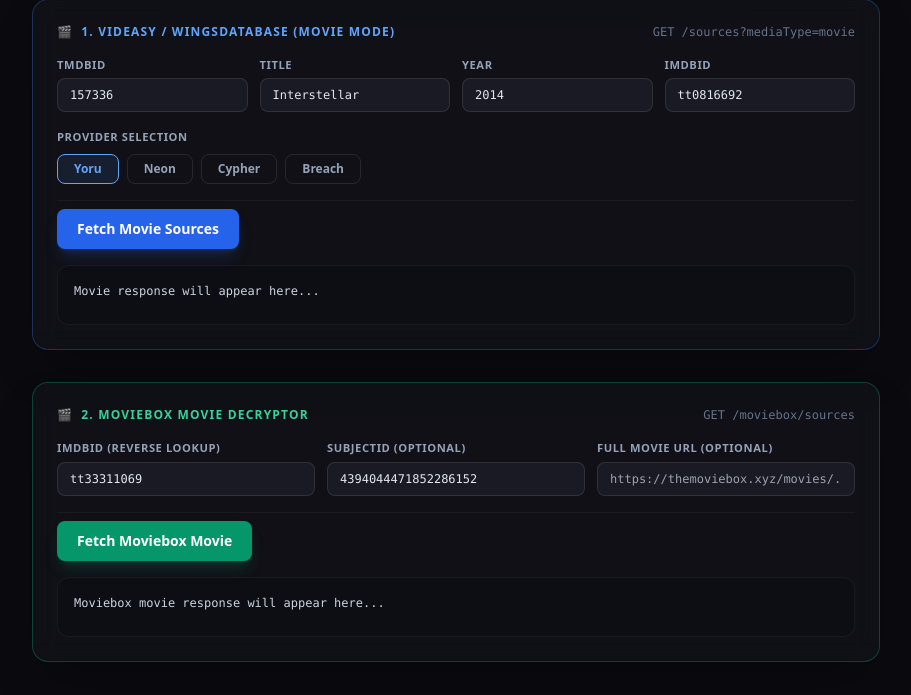
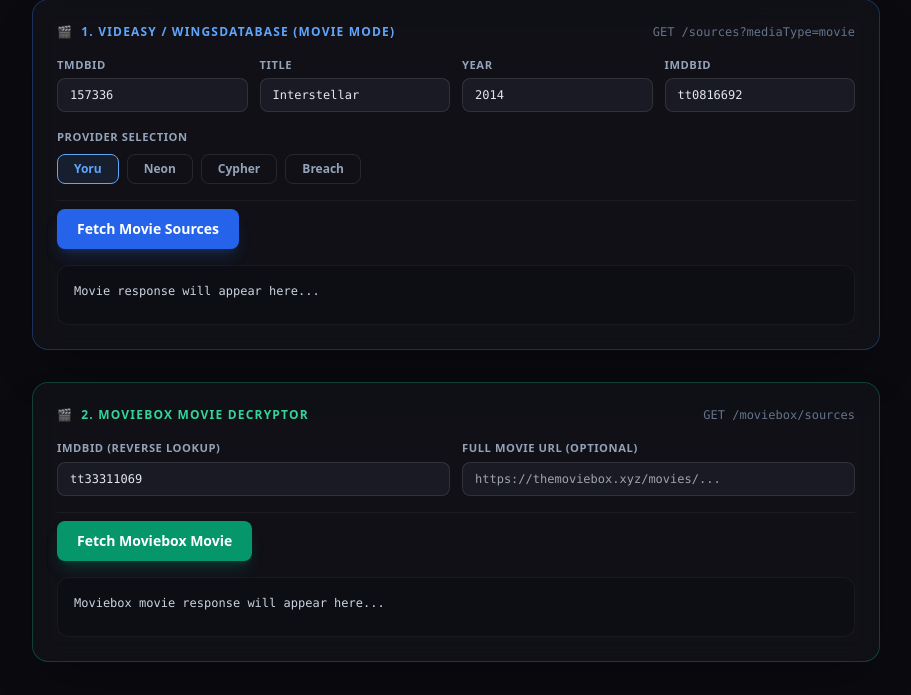
Before and after one commit to asmindev/amov-api, a FastAPI app: page / in a window 1280 px wide. Shown: the part 328-1023 px from the top of the page, without its empty margins (184-1095 px from the left). Run offline with FastAPI, Linux system fonts and the light colour scheme; some libraries are stand-ins or nearby versions.

Commit message:
fix(ui): remove redundant subjectId input fields from index landing page

```diff
--- a/videasy/features/player/templates/index.html
+++ b/videasy/features/player/templates/index.html
@@ -115,14 +115,10 @@
           <span class="text-xs text-slate-500 font-mono">GET /moviebox/sources</span>
         </div>
 
-        <div class="grid grid-cols-1 md:grid-cols-3 gap-3 mb-4">
+        <div class="grid grid-cols-1 md:grid-cols-2 gap-3 mb-4">
           <div>
             <label class="block text-[0.7rem] uppercase tracking-wider text-slate-400 font-semibold mb-1">imdbId (Reverse Lookup)</label>
             <input id="mb-m-imdb" value="tt33311069" placeholder="tt33311069" class="w-full px-3 py-2 bg-dark-700 border border-white/10 rounded-lg text-slate-200 font-mono text-xs outline-none focus:border-emerald-400 transition">
-          </div>
-          <div>
-            <label class="block text-[0.7rem] uppercase tracking-wider text-slate-400 font-semibold mb-1">subjectId (Optional)</label>
-            <input id="mb-m-subject" value="4394044471852286152" placeholder="4394044471852286152" class="w-full px-3 py-2 bg-dark-700 border border-white/10 rounded-lg text-slate-200 font-mono text-xs outline-none focus:border-emerald-400 transition">
           </div>
           <div>
             <label class="block text-[0.7rem] uppercase tracking-wider text-slate-400 font-semibold mb-1">Full Movie URL (Optional)</label>
@@ -218,14 +214,10 @@
           <span class="text-xs text-slate-500 font-mono">GET /moviebox/sources</span>
         </div>
 
-        <div class="grid grid-cols-1 md:grid-cols-3 gap-3 mb-4">
+        <div class="grid grid-cols-1 md:grid-cols-2 gap-3 mb-4">
           <div>
             <label class="block text-[0.7rem] uppercase tracking-wider text-slate-400 font-semibold mb-1">imdbId (Reverse Lookup)</label>
             <input id="mb-tv-imdb" value="tt9018736" placeholder="tt9018736" class="w-full px-3 py-2 bg-dark-700 border border-white/10 rounded-lg text-slate-200 font-mono text-xs outline-none focus:border-emerald-400 transition">
-          </div>
-          <div>
-            <label class="block text-[0.7rem] uppercase tracking-wider text-slate-400 font-semibold mb-1">subjectId (Optional)</label>
-            <input id="mb-tv-subject" value="7850278583678682192" placeholder="7850278583678682192" class="w-full px-3 py-2 bg-dark-700 border border-white/10 rounded-lg text-slate-200 font-mono text-xs outline-none focus:border-emerald-400 transition">
           </div>
           <div>
             <label class="block text-[0.7rem] uppercase tracking-wider text-slate-400 font-semibold mb-1">Full TV URL (Optional)</label>
@@ -324,7 +316,6 @@
       const secTv = document.getElementById('section-tv');
       const secSearch = document.getElementById('section-search');
 
-      // Reset styles
       moviesBtn.className = 'flex-1 py-3 px-6 rounded-xl text-sm font-extrabold transition text-slate-400 hover:text-white flex items-center justify-center gap-2';
       tvBtn.className = 'flex-1 py-3 px-6 rounded-xl text-sm font-extrabold transition text-slate-400 hover:text-white flex items-center justify-center gap-2';
       searchBtn.className = 'flex-1 py-3 px-6 rounded-xl text-sm font-extrabold transition text-slate-400 hover:text-white flex items-center justify-center gap-2';
@@ -444,12 +435,10 @@
     let lastMbMovieSources = null, lastMbMovieSubs = null;
     async function fetchMovieboxMovie() {
       const imdbVal = document.getElementById('mb-m-imdb').value.trim();
-      const subjectVal = document.getElementById('mb-m-subject').value.trim();
       const urlVal = document.getElementById('mb-m-url').value.trim();
 
       const params = new URLSearchParams({
         ...(imdbVal && { imdbId: imdbVal }),
-        ...(subjectVal && { subjectId: subjectVal }),
         ...(urlVal && { url: urlVal })
       });
 
@@ -560,14 +549,12 @@
     let lastMbTvSources = null, lastMbTvSubs = null;
     async function fetchMovieboxTv() {
       const imdbVal = document.getElementById('mb-tv-imdb').value.trim();
-      const subjectVal = document.getElementById('mb-tv-subject').value.trim();
       const urlVal = document.getElementById('mb-tv-url').value.trim();
       const season = document.getElementById('mb-tv-season').value.trim() || '1';
       const episode = document.getElementById('mb-tv-episode').value.trim() || '1';
 
       const params = new URLSearchParams({
         ...(imdbVal && { imdbId: imdbVal }),
-        ...(subjectVal && { subjectId: subjectVal }),
         ...(urlVal && { url: urlVal }),
         seasonId: season, episodeId: episode
       });
@@ -637,15 +624,11 @@
             card.onclick = () => {
               if (isTv) {
                 switchCategory('tv');
-                document.getElementById('mb-tv-subject').value = item.subjectId;
-                document.getElementById('mb-tv-imdb').value = '';
-                document.getElementById('mb-tv-url').value = '';
+                document.getElementById('mb-tv-url').value = item.url || '';
                 fetchMovieboxTv();
               } else {
                 switchCategory('movies');
-                document.getElementById('mb-m-subject').value = item.subjectId;
-                document.getElementById('mb-m-imdb').value = '';
-                document.getElementById('mb-m-url').value = '';
+                document.getElementById('mb-m-url').value = item.url || '';
                 fetchMovieboxMovie();
               }
             };
```
